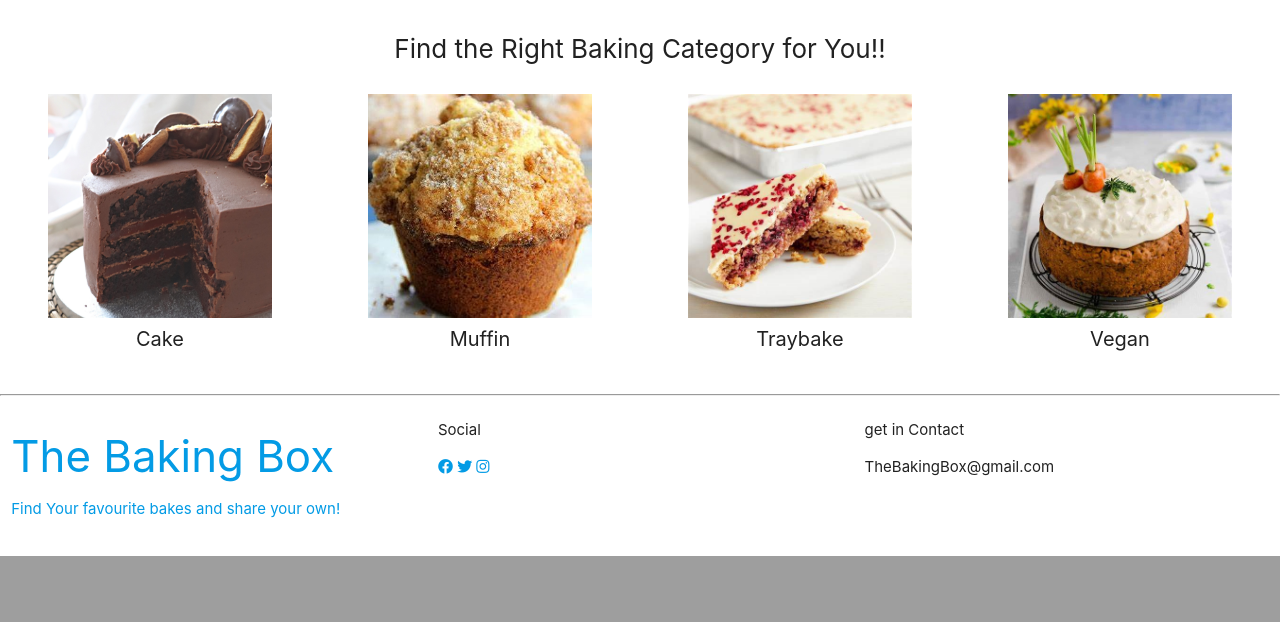
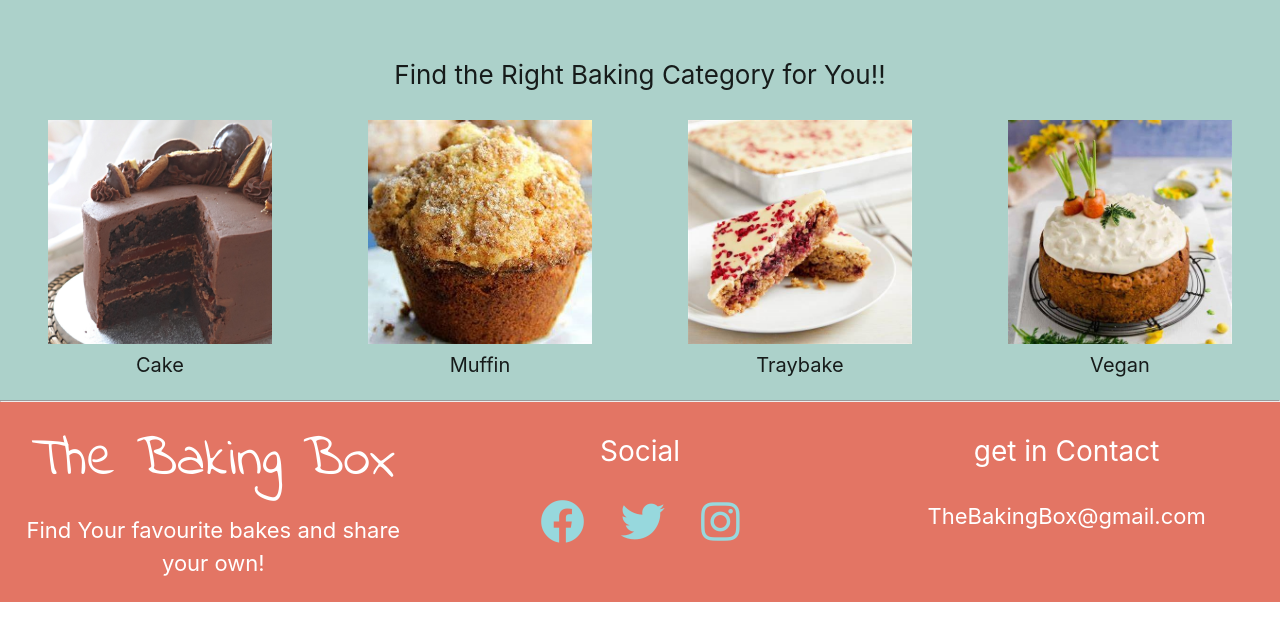
Before and after one commit to Jason-Philip/BakersBox, a Flask app: page /home in a window 1280 px wide. Shown: the part 1025-1647 px from the top of the page. Before the commit the page ends 1581 px from the top, so only its background shows below. Run offline with Flask 2, Linux system fonts and the light colour scheme; data that the repository does not hold is empty; some libraries are stand-ins or nearby versions.

Commit message:
improving coloring, text and footer for the home page.

```diff
--- a/static/css/style.css
+++ b/static/css/style.css
@@ -1,5 +1,5 @@
 /*Base Template styling*/
-nav {
+nav, footer{
     background-color: #e37564;
 }
 
@@ -19,6 +19,22 @@ main {
     min-width: 100vw;
 }
 
+footer, #footer_support {
+    text-align: center;
+    color: white;
+    font-size: 22px;
+}
+
+.footer_head {
+    font-size: 28px;
+}
+
+i {
+    margin: 15px;
+    margin-top: 0%;
+    color:rgb(151, 216, 221);
+}
+
 #home_writing_background {
     background-color: pink;
     opacity: 0.6;
@@ -35,7 +51,9 @@ main {
 }
 
 .baking {
-    font-size: 45px;
+    font-family: 'Indie Flower', cursive;
+    font-size: 55px;
+    color: white;
 }
 
 .category {
@@ -56,7 +74,13 @@ img {
 }
 
 .categories {
-    margin-top: 30px;
+    padding-top: 30px;
+    margin-bottom: 0;
+    background-color: #acd1ca;
+}
+
+hr {
+    margin: 0;
 }
 
 #categories_heading {
--- a/templates/base.html
+++ b/templates/base.html
@@ -7,6 +7,9 @@
         integrity="sha512-xA6Hp6oezhjd6LiLZynuukm80f8BoZ3OpcEYaqKoCV3HKQDrYjDE1Gu8ocxgxoXmwmSzM4iqPvCsOkQNiu41GA==" crossorigin="anonymous" type="text/css">
     <link rel="stylesheet" href="https://cdnjs.cloudflare.com/ajax/libs/materialize/1.0.0/css/materialize.min.css" type="text/css">
     <link rel="stylesheet" href="{{ url_for('static', filename='css/style.css') }}" type="text/css">
+    <link rel="preconnect" href="https://fonts.googleapis.com">
+    <link rel="preconnect" href="https://fonts.gstatic.com" crossorigin>
+    <link href="https://fonts.googleapis.com/css2?family=Indie+Flower&display=swap" rel="stylesheet">
     <title>The Baking Box</title>
 </head>
 <body>
@@ -15,7 +18,7 @@
         <!-- top navbar -->
 		<nav class="nav-extended">
 			<div class="nav-wrapper">
-				<a href="#" class="brand-logo">The Baking Box</a>
+				<a href="#" class="brand-logo baking">The Baking Box</a>
 				<a href="#" data-target="mobile-demo" class="sidenav-trigger right"><i class="fas fa-bars"></i></a>
 				<ul class="right hide-on-med-and-down">
 					<li><a href="#">Home</a></li>
@@ -47,26 +50,26 @@
 
         <hr>
         <div class="row">
-            <div class="col m4 s12">
+            <div class="col l4 m12 s12">
                 <a href="#">
-                    <h3>The Baking Box</h3>
-                    <p>Find Your favourite bakes and share your own!</p>
+                    <h3 class="baking">The Baking Box</h3>
+                    <p id="footer_support">Find Your favourite bakes and share your own!</p>
                 </a>
             </div>
-            <div class="col m4 s12">
-                <p>Social</p>
+            <div class="col l4 m6 s12">
+                <p class="footer_head">Social</p>
                 <a href="http://www.facebook.com" target="_blank" aria-label="Open Facebook on New Page">
-                    <i class="fab fa-facebook"></i>
+                    <i class="fab fa-facebook fa-2x"></i>
                 </a>
                 <a href="http://www.twitter.com" target="_blank" aria-label="Open Twitter on New Page">
-                    <i class="fab fa-twitter"></i>
+                    <i class="fab fa-twitter fa-2x"></i>
                 </a>
                 <a href="http://www.instagram.com" target="_blank" aria-label="Open Instagram on New Page">
-                    <i class="fab fa-instagram"></i>
+                    <i class="fab fa-instagram fa-2x"></i>
                 </a>
             </div>
-            <div class="col m4 s12">
-                <p>get in Contact</p>
+            <div class="col l4 m6 s12">
+                <p class="footer_head">get in Contact</p>
                 <p>TheBakingBox@gmail.com</p>
             </div>
         </div>
```
